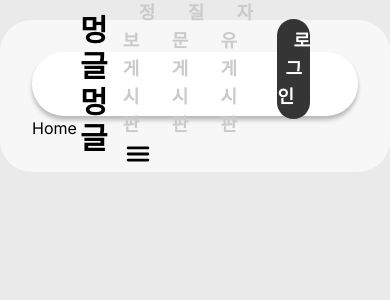
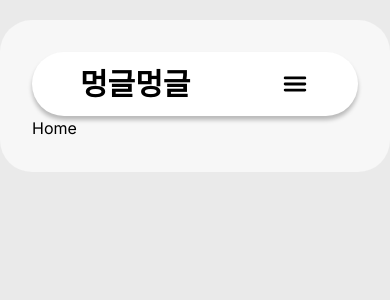
Before and after one commit to JiiHong/meong-geul-meong-geul, a Next.js app: page / in a window 390 px wide. Shown: the top 300 px of the page. Built offline with nearby package versions, Linux system fonts and the light colour scheme.

Commit message:
[#11] Design: Desktop, Mobile 화면 크기에 맞는 컴포넌트 나오게 반응형 추가

```diff
--- a/src/components/Header/DesktopMenu.tsx
+++ b/src/components/Header/DesktopMenu.tsx
@@ -3,7 +3,7 @@ import { navbarList } from './Navbar';
 
 export default function DesktopMenu() {
   return (
-    <div className="flex items-center gap-6">
+    <div className="flex items-center gap-6 lg:hidden">
       <ul className="flex items-center gap-4">
         {navbarList.map(({ title, path }) => (
           <li
--- a/src/components/Header/MobileMenu.tsx
+++ b/src/components/Header/MobileMenu.tsx
@@ -2,7 +2,7 @@ import { IoMenu } from 'react-icons/io5';
 
 export default function MobileMenu() {
   return (
-    <div className="flex">
+    <div className="hidden lg:flex">
       <button className="text-3xl">
         <IoMenu />
       </button>
```
